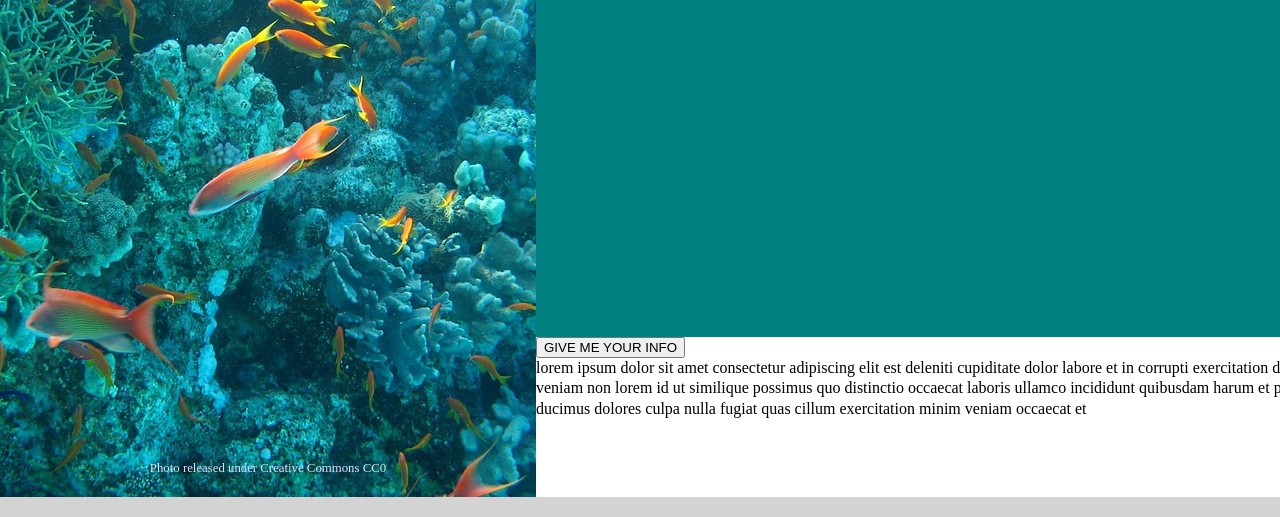
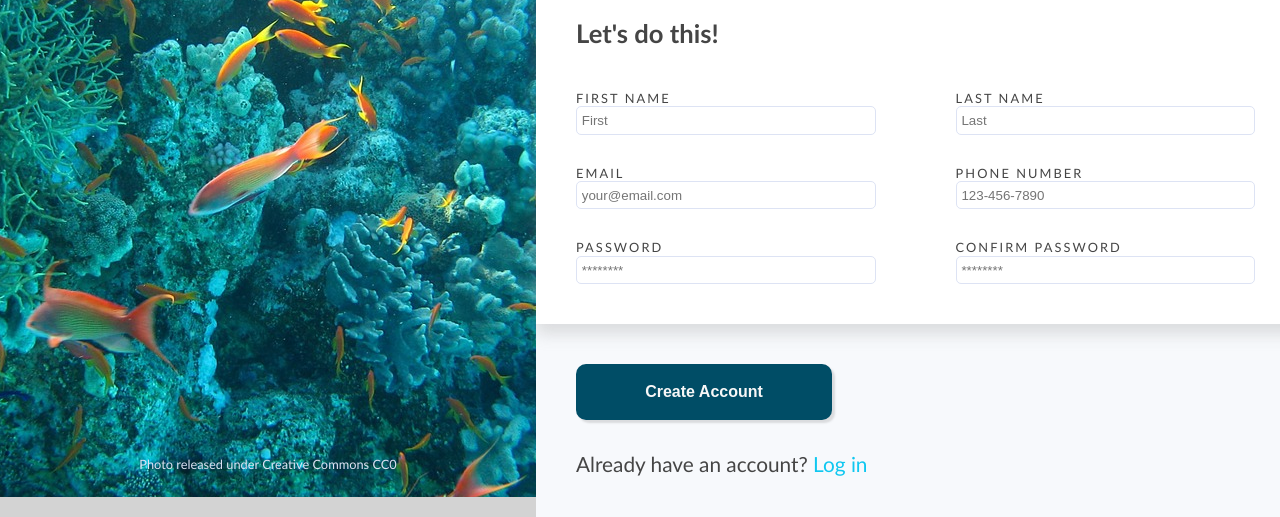
Before and after one commit to BillyTheTOPBanana/project-sign-up-form, a plain HTML site: page index.html in a window 1280 px wide. Shown: the part 303-820 px from the top of the page. Drawn offline with Linux system fonts and the light colour scheme; a web font is replaced by a local one.

Commit message:
Complete right sections

```diff
--- a/index.html
+++ b/index.html
@@ -25,19 +25,65 @@
             </div>
         </div>
         <div id="main-right">
-            <div id="main-right-top">
-                lorem ipsum dolor sit amet consectetur adipiscing elit est deleniti cupiditate dolor labore et in corrupti exercitation dolor aliquip occaecat veniam non lorem id ut similique possimus quo distinctio occaecat laboris ullamco incididunt quibusdam harum et proident commodo ducimus dolores culpa nulla fugiat quas cillum exercitation minim veniam occaecat et
+            <div id="main-right-top" class="hype push-items-down">
+                <p>
+                    This is not a real online service! That's why you should do it! You can fulfill your burning desire to stomp out FOMO and be a part of the action, without any of the risks! Keep your data to yourself! Sign up to this non-existent service  <em>now</em> to get started.
+                    <br><br>
+                    You <em>know</em> you will.
+                </p>
             </div>
             <div id="form-area">
-                <input type="text">
-                <input type="text">
-                <input type="text">
-                <input type="text">
+                <h2 class="hype">Let's do this!</h2>
+                <form id="signup-form" action="https://httpbin.org/post" method="post">
+                    <div class="form-row">
+                        <div class="form-item">
+                            <label for="first-name">FIRST NAME</label>
+                            <input type="text" id="first-name" name="first_name"
+                                placeholder="First"
+                                required maxlength="30">
+                        </div>
+                        <div class="form-item">
+                            <label for="last-name">LAST NAME</label>
+                            <input type="text" id="last-name" name="last_name"
+                                placeholder="Last"
+                                maxlength="30">
+                        </div>
+                    </div>
+                    <div class="form-row">
+                        <div class="form-item">
+                            <label for="email">EMAIL</label>
+                            <input type="email" id="email" name="email"
+                                placeholder="your@email.com"
+                                required pattern="^[a-zA-Z0-9._%+-]+@[a-zA-Z0-9.-]+\.[a-zA-Z]{2,}$">
+                        </div>
+                        <div class="form-item">
+                            <label for="phone-number">PHONE NUMBER</label>
+                            <input type="telephone" id="phone-number" name="phone_number"
+                                placeholder="123-456-7890"
+                                maxlength="16"
+                                pattern="^(\+[1-9])?[0-9\-]{1,14}$">
+                        </div>
+                    </div>
+                    <div class="form-row">
+                        <div class="form-item">
+                            <label for="password">PASSWORD</label>
+                            <input type="password" id="password" name="password"
+                                placeholder="********"
+                                required minlength="8">
+                        </div>
+                        <div class="form-item">
+                            <label for="confirm-password">CONFIRM PASSWORD</label>
+                            <input type="password" id="confirm-password"
+                                placeholder="********"
+                                required minlength="8">
+                        </div>
+                    </div>
+                    <p id="error-message"></p>
+                </form>
             </div>
             <div id="main-right-bottom">
-                <button>GIVE ME YOUR INFO</button>
-                <br>
-                lorem ipsum dolor sit amet consectetur adipiscing elit est deleniti cupiditate dolor labore et in corrupti exercitation dolor aliquip occaecat veniam non lorem id ut similique possimus quo distinctio occaecat laboris ullamco incididunt quibusdam harum et proident commodo ducimus dolores culpa nulla fugiat quas cillum exercitation minim veniam occaecat et
+                <button form="signup-form">Create Account</button>
+                <p class="guide-text">Already have an account? <a href="https://example.com">Log in</a></p>
             </div>
         </div>
 
--- a/script.js
+++ b/script.js
@@ -1 +1,19 @@
-console.log("Ready when you are, CB.");
+/*
+Really simplistic check for password matching.
+Only checks upon submit.
+Error message does not go away until the next time the submit button is clicked.
+*/
+
+const submit_button    = document.querySelector('button[form="signup-form"]');
+const password         = document.querySelector("#password");
+const confirm_password = document.querySelector("#confirm-password");
+const error_message    = document.querySelector("#error-message");
+
+submit_button.addEventListener("click", (event) => {
+    error_message.textContent = "";
+    if (password.value === confirm_password.value)
+        return
+
+    event.preventDefault();
+    error_message.textContent = "Passwords must match.";
+} );
--- a/style.css
+++ b/style.css
@@ -1,8 +1,20 @@
 @import "import/reset.css";
 
 :root {
-  --teal-warm-subtle: hsl(139 51.2% 48.8%);
-  --offwhite-blue: hsl(222 68.5% 91.5%);
+  --dark-gray: hsl(0 0 27%);
+  --ocean-blue-light: hsl(191, 98%, 78%);
+  --ocean-blue-gray: hsl(191, 58%, 38%);
+  --ocean-blue-bright: hsl(191, 88%, 50%);
+  --ocean-blue-deep: hsl(195, 100%, 20%);
+  --fishy-orange: hsl(30 100% 45%);
+  --offwhite-blue: hsl(222 50% 91%);
+  --focused-blue:  hsl(222 75% 30%);
+  --invalid-red: hsl(0 95% 70%);
+  --offwhite-very-pale-blue: hsl(222 50% 98%);
+  --offwhite: hsl(0 0 97%);
+  --gray-shadow: hsl(0 0 60% / .3);
+
+  --section-padding: 40px;
 }
 
 .pompiere-regular {
@@ -43,6 +55,8 @@
 
 body {
   background-color: lightgray;
+  color: var(--dark-gray);
+  font-family: 'Gill Sans', 'Gill Sans MT', Calibri, 'Trebuchet MS', sans-serif;
 }
 
 #main {
@@ -92,15 +106,18 @@ body {
   color: var(--offwhite-blue);
   font-family: "Life Savers";
   font-size: 4rem;
+
+  /* Bump down so the all-caps text looks more centered. */
   position: relative;
   top: .3rem;
 }
 
 .photo-credit {
-  position: absolute;
-  bottom: 20px;
   color: var(--offwhite-blue);
   font-size: .8rem;
+
+  position: absolute;
+  bottom: 1.5rem;
 
   width: 100%;
   text-align: center;
@@ -111,14 +128,133 @@ body {
   flex-direction: column;
 }
 
-#form-area {
-  height: 500px;
-  background-color: teal;
-
-  flex: none;
+#form-area > h2 {
+  margin-bottom: 40px;
 }
 
 #main-right-top,
 #main-right-bottom {
   flex: auto;
+
+  padding: var(--section-padding);
+
+  background-color: var(--offwhite-very-pale-blue);
 }
+
+#form-area {
+  background-color: white;
+  padding: var(--section-padding);
+
+  flex: none;
+
+  box-shadow: 0 10px 15px var(--gray-shadow);
+  /* lift the z-index so the shadow isn't covered by the next box  */
+  position: relative;
+  z-index: 1;
+}
+
+.hype {
+  font-weight: 600;
+  font-size: 1.6rem;
+}
+
+.guide-text {
+  font-size: 1.3rem;
+}
+
+.form-row {
+  display: flex;
+  gap: 80px;
+}
+
+.form-row:has(+ .form-row) {
+  margin-bottom: 30px;
+}
+
+.form-item {
+  display: flex;
+  flex-direction: column;
+}
+
+.form-item label {
+  /* font-family:'Courier New', Courier, monospace; */
+  letter-spacing: .13rem;
+  font-size: .8rem;
+}
+
+.form-item input {
+  padding: .35rem .3rem;
+  width: 18rem;
+  border: 1px solid var(--offwhite-blue);
+  border-radius: 5px;
+}
+
+.form-item input:focus {
+  outline: none;
+
+  border-color: var(--focused-blue);
+  box-shadow: 3px 3px 3px var(--gray-shadow);
+}
+
+.form-item input:user-invalid {
+  border-color: var(--invalid-red);
+}
+
+#error-message {
+  color: var(--invalid-red);
+}
+
+.push-items-down {
+  display: flex;
+  flex-direction: column;
+  justify-content: flex-end;
+}
+
+button {
+  margin-bottom: 30px;
+}
+
+a {
+  text-decoration: none;
+  color: var(--ocean-blue-bright);
+}
+
+a:hover,
+a:active {
+  text-decoration: underline;
+}
+
+a:active {
+  color: var(--ocean-blue-light);
+}
+
+a:visited {
+  color: var(--ocean-blue-gray);
+}
+
+button {
+  width: 16rem;
+  height: 3.5rem;
+
+  border: none;
+  /* border: 1px solid var(--ocean-blue-gray); */
+  border-radius: 10px;
+  font-size: 1rem;
+  font-weight: bold;
+  background-color: var(--ocean-blue-deep);
+  color: var(--offwhite);
+  box-shadow: 3px 3px 2px var(--gray-shadow);
+
+  display: flex;
+  justify-content: center;
+  align-items: center;
+}
+
+button:hover {
+  cursor: pointer;
+  background-color: var(--ocean-blue-bright);
+}
+
+button:active {
+  background-color: var(--ocean-blue-gray);
+}
```
